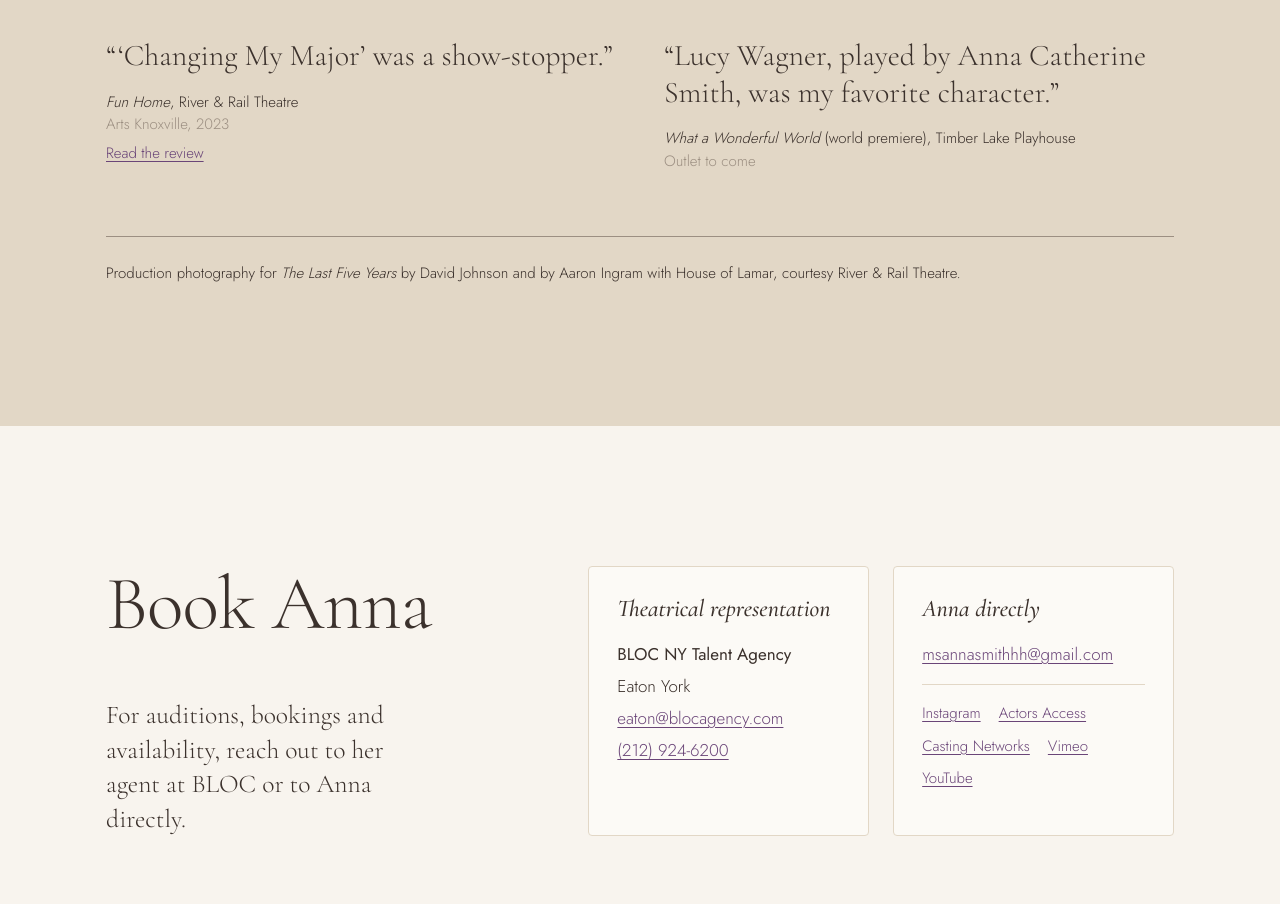
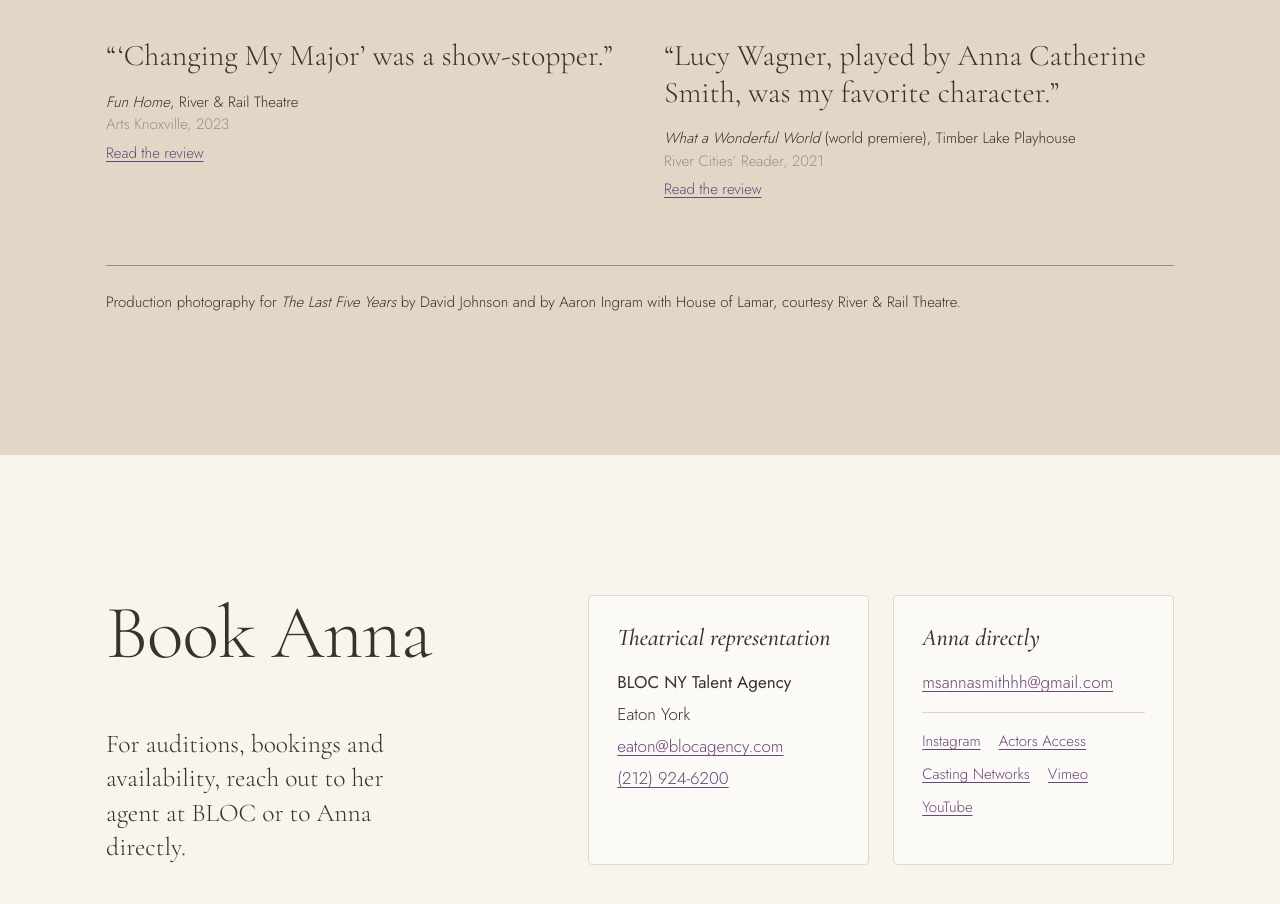
Before and after one commit to javramis/annacatherinesmith, a plain HTML site: page index.html in a window 1280 px wide. Shown: the part 10660-11564 px from the top of the page. Drawn offline with Linux system fonts and the light colour scheme.

Commit message:
Credit and link the What a Wonderful World review
Co-Authored-By: Claude Opus 5.5 <noreply@anthropic.com>
Claude-Session: https://claude.ai/code/session_01SfXhL38BFwz87xNZNbHpGa

```diff
--- a/index.html
+++ b/index.html
@@ -205,7 +205,8 @@
       </figure>
       <figure class="quote">
         <blockquote>“Lucy Wagner, played by Anna Catherine Smith, was my favorite character.”</blockquote>
-        <figcaption><cite>What a Wonderful World</cite> (world premiere), Timber Lake Playhouse<span>Outlet to come</span></figcaption>
+        <figcaption><cite>What a Wonderful World</cite> (world premiere), Timber Lake Playhouse<span>River Cities’ Reader, 2021</span>
+          <a href="https://www.rcreader.com/theatre/everything-jolly-old-wonderful-world" target="_blank" rel="noopener">Read the review</a></figcaption>
       </figure>
     </div>
     <p class="press-also">Production photography for <cite>The Last Five Years</cite> by David Johnson and by Aaron Ingram with House of Lamar, courtesy River &amp; Rail Theatre.</p>
```
